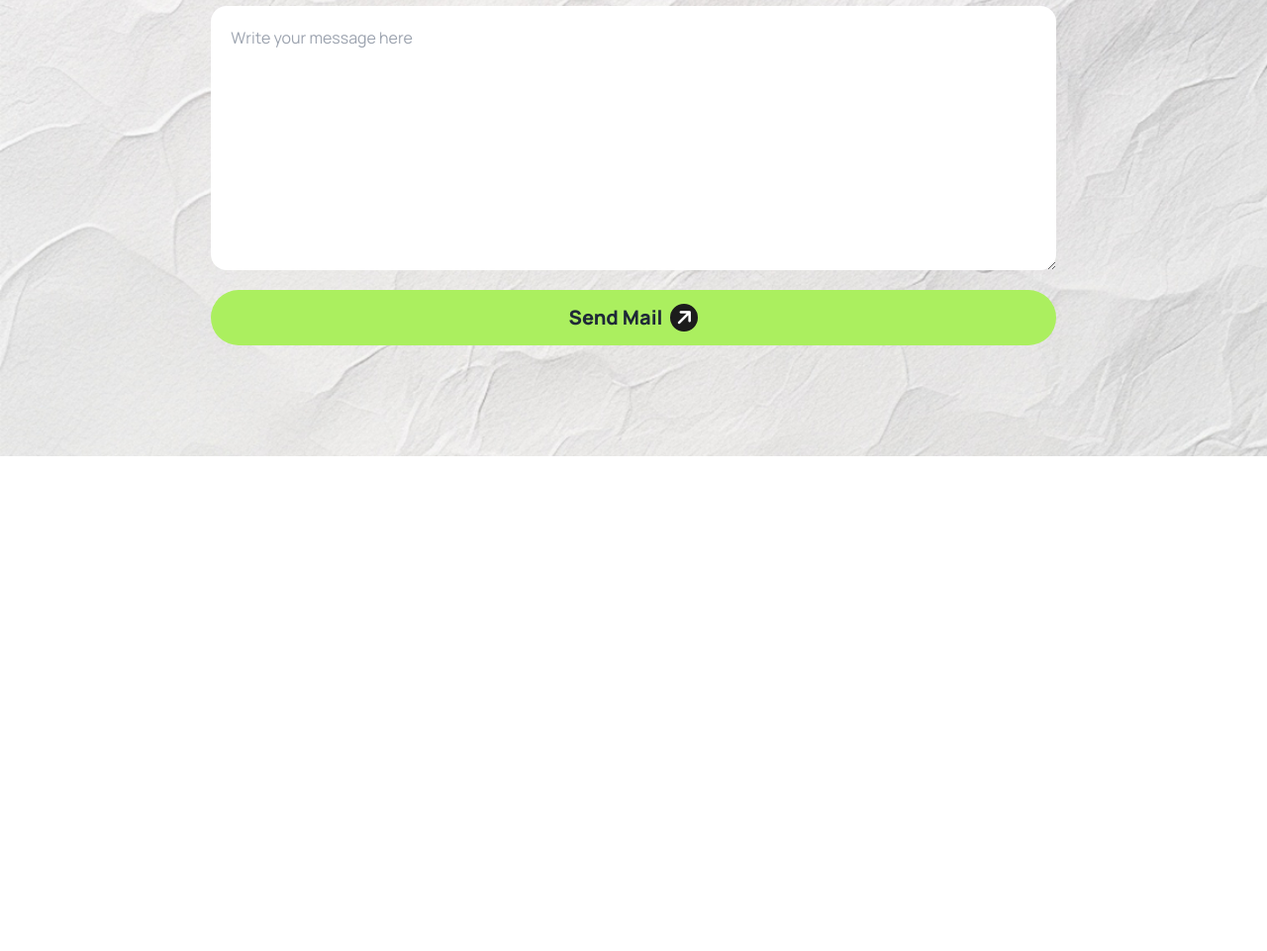
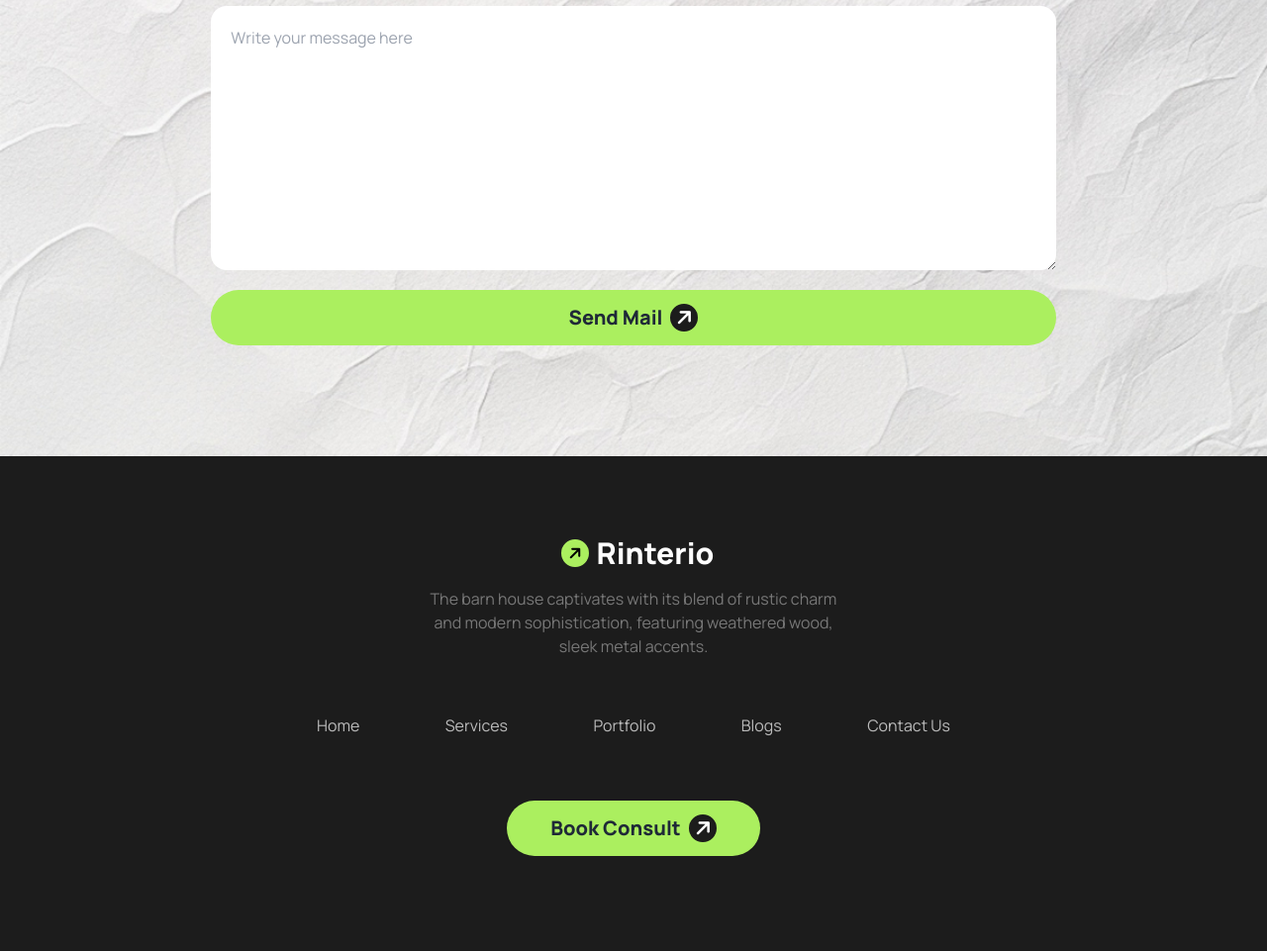
Before and after one commit to Miftahulislam690/rinterio-website-repo, a plain HTML site: page index.html in a window 1280 px wide. Shown: the part 4349-5310 px from the top of the page at 99% size. Before the commit the page ends 4810 px from the top, so only its background shows below. Drawn offline with nearby package versions, Linux system fonts and the light colour scheme.

Commit message:
added footer section

```diff
--- a/index.html
+++ b/index.html
@@ -402,8 +402,8 @@
       <section class="w-auto lg:h-[670px] bg-slate-100 lg:pb-0 pb-10">
         <!-- Our Services text container -->
         <div class="container w-11/12 mx-auto text-center pt-24">
-          <h1 class="font-black text-6xl">Our Services</h1>
-          <p class="font-semibold text-sm mt-3">
+          <h1 class="font-black text-3xl lg:text-6xl">Our Services</h1>
+          <p class="font-semibold text-[14px] lg:text-sm mt-3">
             It is a long established fact that a reader will be distracted
           </p>
         </div>
@@ -529,6 +529,51 @@
         </div>
       </section>
     </main>
-    <footer></footer>
+    <footer>
+      <section class="w-auto lg:pb-0 pb-20 lg:h-[500px] bg-[#1C1C1C]">
+        <div class="container w-11/12 mx-auto text-center pt-20">
+          <div class="flex justify-center items-center gap-2">
+            <div
+              class="h-7 w-7 bg-[#ABEF5F] rounded-full text-black justify-center items-center flex rotate-45 ml-2"
+            >
+              <i class="fa-solid fa-arrow-up"></i>
+            </div>
+            <div><h1 class="font-black text-3xl text-white">Rinterio</h1></div>
+          </div>
+        </div>
+        <div class="w-11/12 lg:w-4/12 mx-auto text-center text-white mt-4">
+          <p class="opacity-40">The barn house captivates with its blend of rustic charm and modern sophistication, featuring weathered wood, sleek metal accents.</p>
+        </div>
+        <div class="flex lg:flex-row flex-col justify-between w-6/12 mx-auto mt-8 lg:mt-14 lg:space-y-0 space-y-6">
+          <div class="text-center">
+            <p class="opacity-70 text-white"><a href="">Home</a></p>
+          </div>
+          <div class="text-center">
+            <p class="opacity-70 text-white"><a href="">Services</a></p>
+          </div>
+          <div class="text-center">
+            <p class="opacity-70 text-white"><a href="">Portfolio</a></p>
+          </div>
+          <div class="text-center">
+            <p class="opacity-70 text-white"><a href="">Blogs</a></p>
+          </div>
+          <div class="text-center">
+            <p class="opacity-70 text-white"><a href="">Contact Us</a></p>
+          </div>
+        </div>
+        <div class="container mx-auto text-center mt-8 lg:mt-16 w-11/12 lg:w-8/12">
+          <button
+            class="bg-[#ABEF5F] rounded-full px-4 py-1 font-black text-xl w-64 h-14 flex justify-center items-center mx-auto"
+          >
+          Book Consult
+            <div
+              class="h-7 w-7 bg-custom_black rounded-full text-white justify-center items-center flex rotate-45 ml-2"
+            >
+              <i class="fa-solid fa-arrow-up"></i>
+            </div>
+          </button>
+        </div>
+      </section>
+    </footer>
   </body>
 </html>
```
